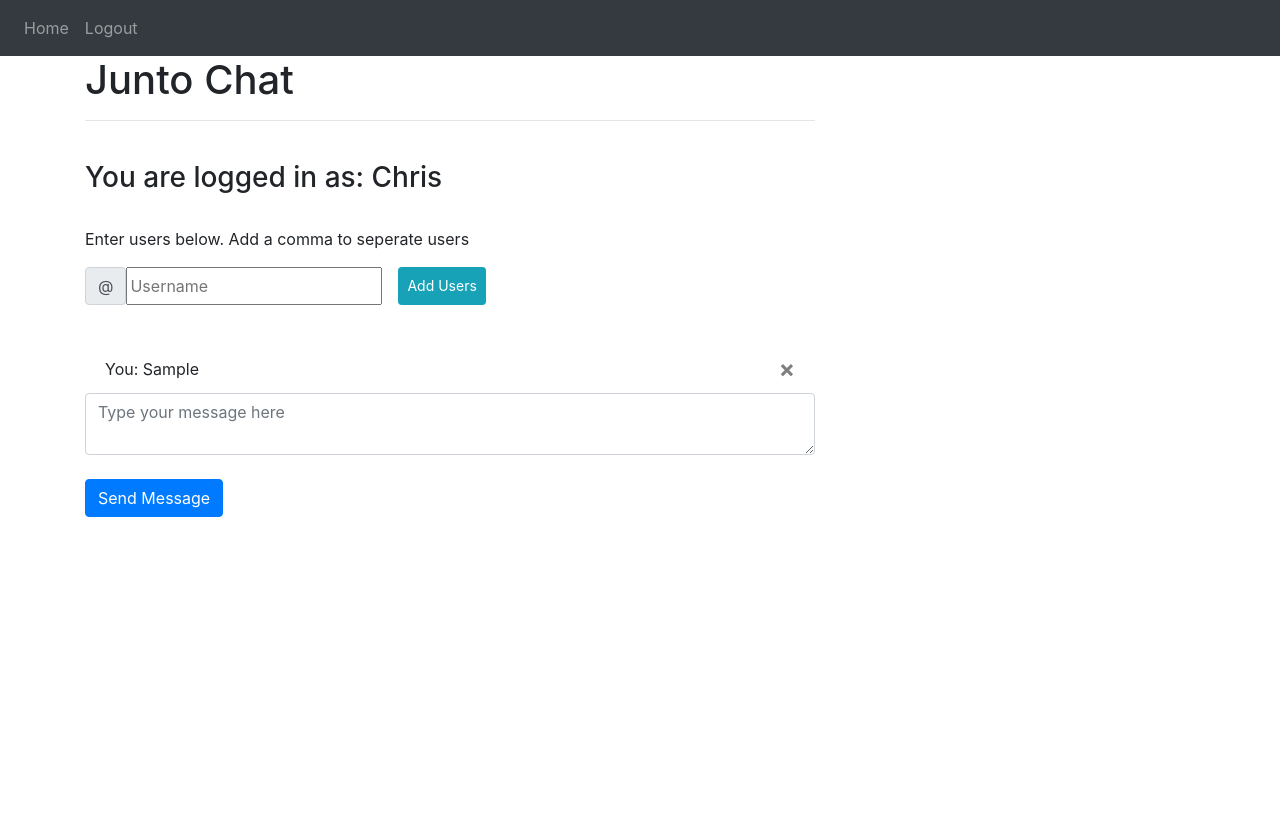
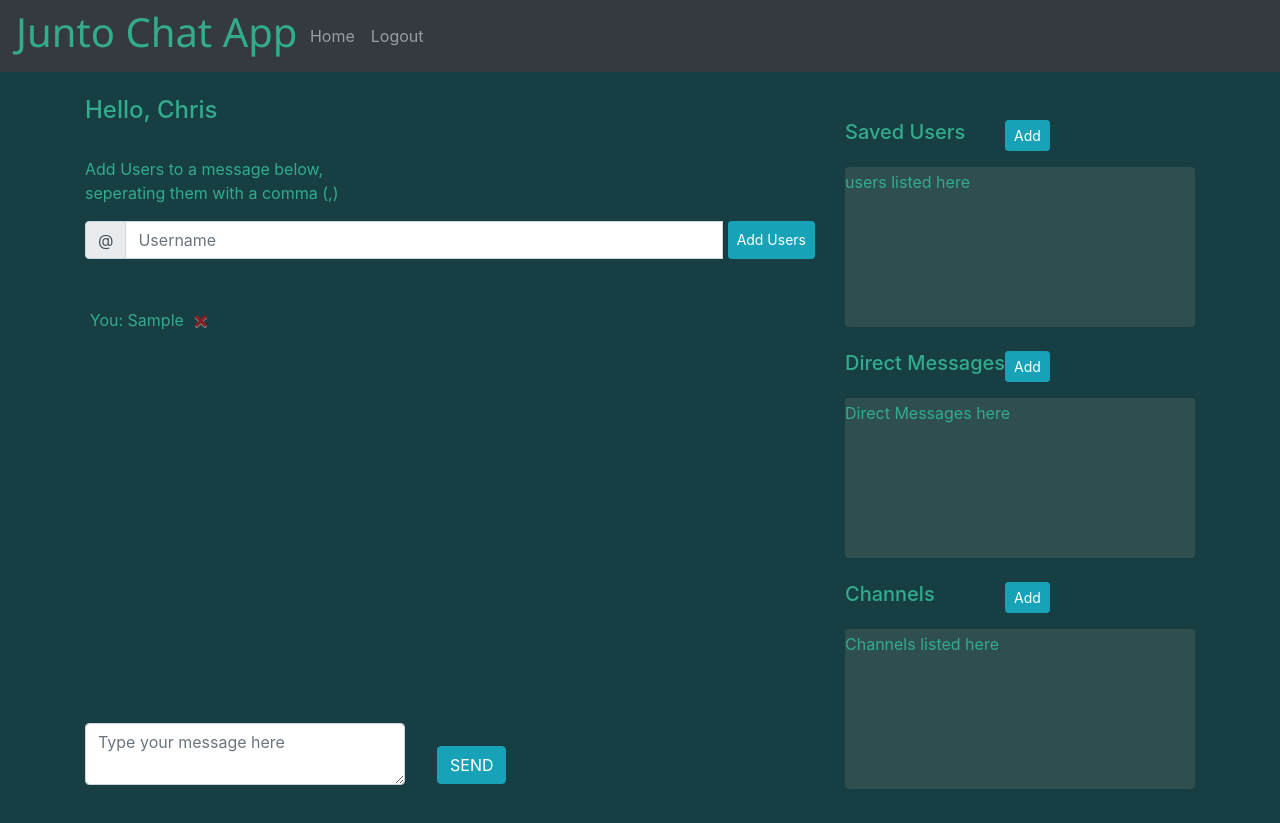
Before and after one commit to ckronber/JuntoChatBackend, a Flask app: page / in a window 1280 px wide. Before the commit the page ends 517 px from the top, so only its background shows below. Run offline with Flask 2, Linux system fonts and the light colour scheme; a user stored in the database is signed in; tables that the repository leaves empty hold one stand-in row (values such as "Sample post"); some libraries are stand-ins or nearby versions.

Commit message:
updated html, css, and javascript

```diff
--- a/Flask_Web_App_with_Login/main.py
+++ b/Flask_Web_App_with_Login/main.py
@@ -1,5 +1,7 @@
 from flask_socketio import SocketIO
 from website import create_app
+from flask_socketio import SocketIO
+from website.chatserver import socketio
 
 HOST = "localhost"
 PORT = 3000
@@ -7,9 +9,10 @@ PORT = 3000
 PORTEXISTS=True
 
 app = create_app()
+socketio.init_app(app)
 
 if __name__ == "__main__":
     if(PORTEXISTS):
-        app.run(host=HOST,port = PORT,debug=True)
+        socketio.run(app,host=HOST,port = PORT,debug=True)
     else:
-        app.run(host=HOST,debug=True)
+        socketio.run(app,host=HOST,debug=True)
--- a/Flask_Web_App_with_Login/website/__init__.py
+++ b/Flask_Web_App_with_Login/website/__init__.py
@@ -2,13 +2,11 @@ from flask import Flask
 from flask_sqlalchemy import SQLAlchemy
 from os import path
 from flask_login import LoginManager
-from flask_socketio import SocketIO
 
 DB_NAME = "database.db"
 DB_PATH = "Flask_Web_App_with_Login\\website\\database.db"
 
 db = SQLAlchemy()
-socketio = SocketIO()
 
 def create_app():
     app = Flask(__name__)
@@ -17,7 +15,6 @@ def create_app():
     app.config['SQLALCHEMY_TRACK_MODIFICATIONS'] = False
 
     db.init_app(app)
-    socketio.init_app(app)
 
     from .views import views
     from .auth import auth
--- /dev/null
+++ b/Flask_Web_App_with_Login/website/static/custom.css
@@ -0,0 +1,67 @@
+.navTextMain{
+   /* background-color: rgb(18, 107, 148);*/
+}
+
+.navTextMain, H1{
+    color: rgb(50, 172, 141);
+    font-family: 'Segoe UI', Tahoma, Geneva, Verdana, sans-serif;
+}
+
+#chatPage{
+   /* background-color: black;
+    color: white;*/
+}
+
+body{
+ background-color: #173e43;
+ color: rgb(50, 172, 141);
+}
+
+#darkMode{
+    background-color:darkgray;
+    color: white;
+    border-radius: .5rem;
+}
+
+#chatStuff{
+    width:fit-content;
+    background-color:transparent;
+    height: auto;
+    text-align: left;
+    padding: .3rem;
+    margin-top: .3rem;
+    border:none;
+}
+
+#noteMSG{
+    width:20rem;
+}
+
+#submitMessage{
+    position:relative;
+    left:22rem;
+    bottom: 2.4rem;
+}
+
+#closeX{
+    color:red;
+    border:transparent;
+}
+
+#closeX:hover{
+    color:red;
+    border:transparent;
+
+}
+
+.UserList{
+    background-color:darkslategray;
+    margin-top: -1rem;
+    padding-top: .2rem;
+}
+
+#sideAdd{
+    position:relative;
+    left:10rem;
+    bottom: 2rem;
+}
--- a/Flask_Web_App_with_Login/website/static/index.js
+++ b/Flask_Web_App_with_Login/website/static/index.js
@@ -1,3 +1,4 @@
+
 function deleteNote(noteId) {
     fetch("/delete-note", {
       method: "POST",
@@ -33,3 +34,12 @@ function showPass2(){
     y.type = "password";
   }
 }
+
+function getMode(mode){
+  if (mode === "dark"){
+    document.body.style.backgroundColor = "darkgrey";
+  }
+  else{
+    document.body.style.backgroundColor = "white";
+  }
+}
--- a/Flask_Web_App_with_Login/website/templates/base.html
+++ b/Flask_Web_App_with_Login/website/templates/base.html
@@ -4,7 +4,6 @@
     <meta charset="UTF-8">
     <meta http-equiv="X-UA-Compatible" content="IE=edge">
     <meta name="viewport" content="width=device-width, initial-scale=1.0">
-    <link rel="stylesheet" href="./main.css">
     <link
       rel="stylesheet"
       href="https://stackpath.bootstrapcdn.com/bootstrap/4.4.1/css/bootstrap.min.css"
@@ -16,12 +15,15 @@
       href="https://stackpath.bootstrapcdn.com/font-awesome/4.7.0/css/font-awesome.min.css"
       crossorigin="anonymous"
     />
+    <link rel="stylesheet" type = "text/css" href="./static/custom.css">
 
     <title width = "100%">{%block title%}Home{%endblock%}</title>
 
 </head>
-<body>
+<body id = "chatPage">
     <nav class="navbar navbar-expand-lg navbar-dark bg-dark">
+      <h1 class = "navTextMain">Junto Chat App</h1>
+      &nbsp;
         <button
           class="navbar-toggler"
           type="button"
--- a/Flask_Web_App_with_Login/website/templates/home.html
+++ b/Flask_Web_App_with_Login/website/templates/home.html
@@ -3,50 +3,67 @@
 {% block content%}
 <div class = "row">
   <div class = "col-sm-8">
-    <h1 align="left">Junto Chat</h1>
-    <hr />
     <br>
-    <h3> You are logged in as: {{current_user.first_name}}</h3>
+    <h4 align="left">Hello, {{current_user.first_name}}</h4>
     <br>
-
-    <p>Enter users below. Add a comma to seperate users</p>
+    <p class = "userMessage">Add Users to a message below, <br>
+      seperating them with a comma (,)</p>
 
     <div class="input-group mb-3" id = "SendUsers">
-      <span class="input-group-text" id="basic-addon1">@</span>
-      <input type="text"  placeholder="Username"  aria-label="Username" aria-describedby="basic-addon1">
-      &emsp;
+      <div class="input-group-prepend">
+        <span class="input-group-text" id="basic-addon1">@</span>
+      </div>
+      <input type="text" class="form-control" placeholder="Username" aria-label="Username" aria-describedby="basic-addon1">
+      &nbsp;
       <button type = "button" class = "btn btn-info btn-sm">Add Users</button>
+    </div>
+    <div>
+
     </div>
 
     <br>
 
-    <div id = "notes" height = "500px">
+    <div class = "overflow-auto" id = "Mynotes" style = "height:25rem;">
       <ul class="list-group list-group-flush" id="notes">
         {% for note in user.notes %}
-        <li class="list-group-item">
+        <li class="list-group-item" id = "chatStuff">
           {%if current_user.first_name == note.user.first_name%}
             {{"You: " + note.data}}
           {%else%}
             {{note.user.first_name + ": " + note.data}}
           {%endif%}
-          <button type="button" class="close" onClick="deleteNote('{{note.id}}')">
+          &nbsp;
+          <button type="button" class="close" id="closeX" onClick="deleteNote('{{note.id}}')">
             <span aria-hidden="true">&times;</span>
           </button>
         </li>
         {% endfor %}
       </ul>
     </div>
+    <br>
     <form method="POST">
-      <textarea name="note" id="note" class="form-control" placeholder = "Type your message here"></textarea>
-      <br />
-      <div align="left">
-        <button type="submit" class="btn btn-primary">Send Message</button>
-      </div>
+      <textarea name="note" id="noteMSG" class="form-control" placeholder = "Type your message here"></textarea>
+      <button type="submit" id="submitMessage" class="btn btn-info">SEND</button>
     </form>
   </div>
 
   <div class = "col-sm-4">
-
+    <br>
+    <br>
+    <h5>Saved Users </h5> <button type = "button" id = "sideAdd" class = "btn btn-info btn-sm">Add</button>
+    <div class = "UserList rounded overflow-auto" style = "height:10rem;" >
+        <p>users listed here</p>
+    </div>
+    <br>
+    <h5>Direct Messages</h5> <button type = "button" id = "sideAdd" class = "btn btn-info btn-sm">Add</button>
+    <div class = "UserList rounded overflow-auto" style = "height:10rem;" >
+      <p>Direct Messages here</p>
+    </div>
+      <br>
+    <h5>Channels</h5> <button type = "button" id = "sideAdd" class = "btn btn-info btn-sm">Add</button>
+    <div class = "UserList rounded overflow-auto" style = "height:10rem;" >
+      <p>Channels listed here</p>
+    </div>
   </div>
 
 </div>
--- a/Flask_Web_App_with_Login/website/templates/main.css
+++ /dev/null
@@ -1,3 +0,0 @@
-body{
-    background-color:crimson;
-}
```
Also changed, not shown: Flask_Web_App_with_Login/website/chatserver.py (added, +9 -0 lines), PythonSocketIO/server.py (+43 -1 lines), PythonSocketIO/simpleClient.py (+28 -0 lines), Flask_Web_App_with_Login/website/database.db.
